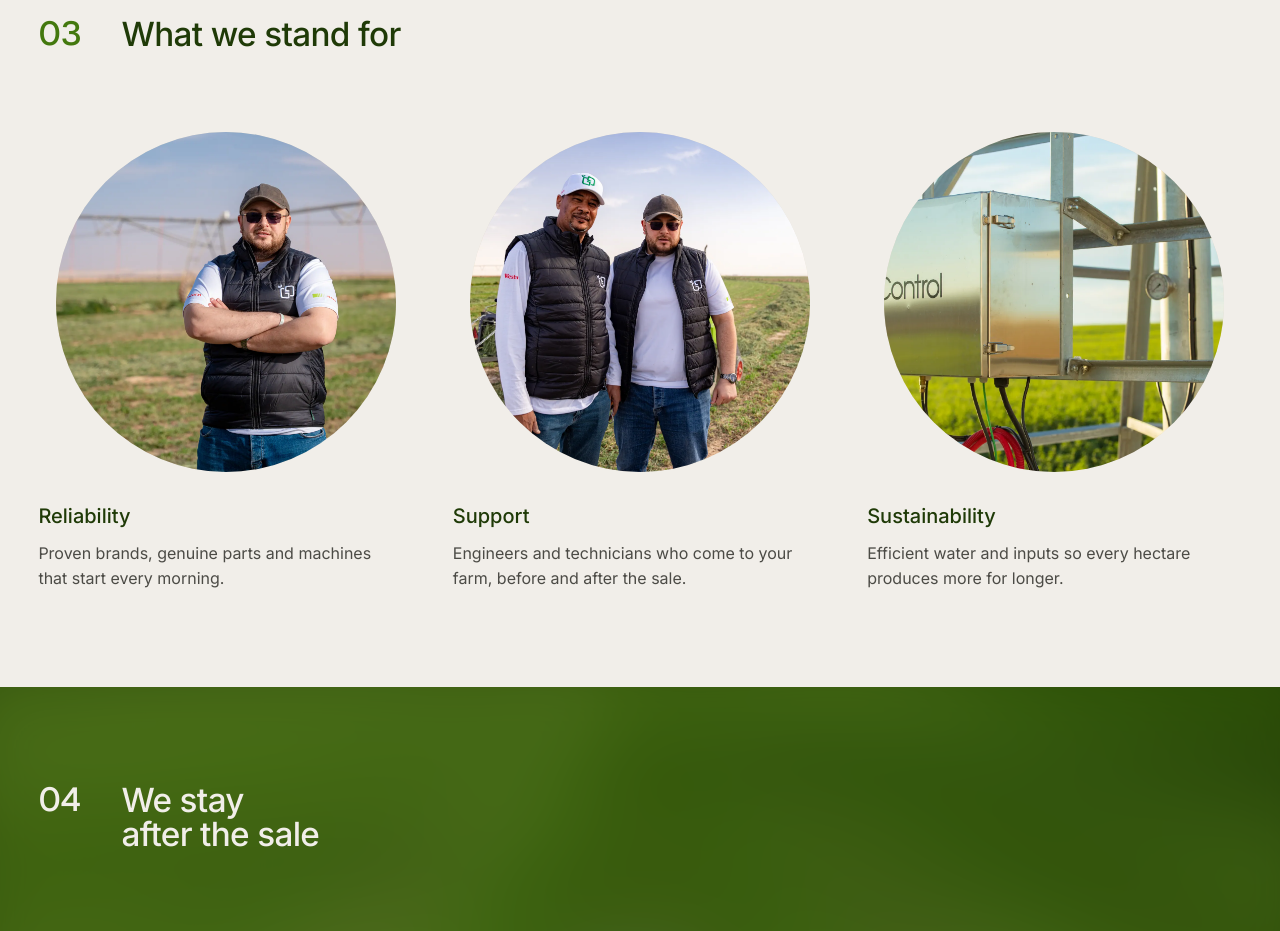
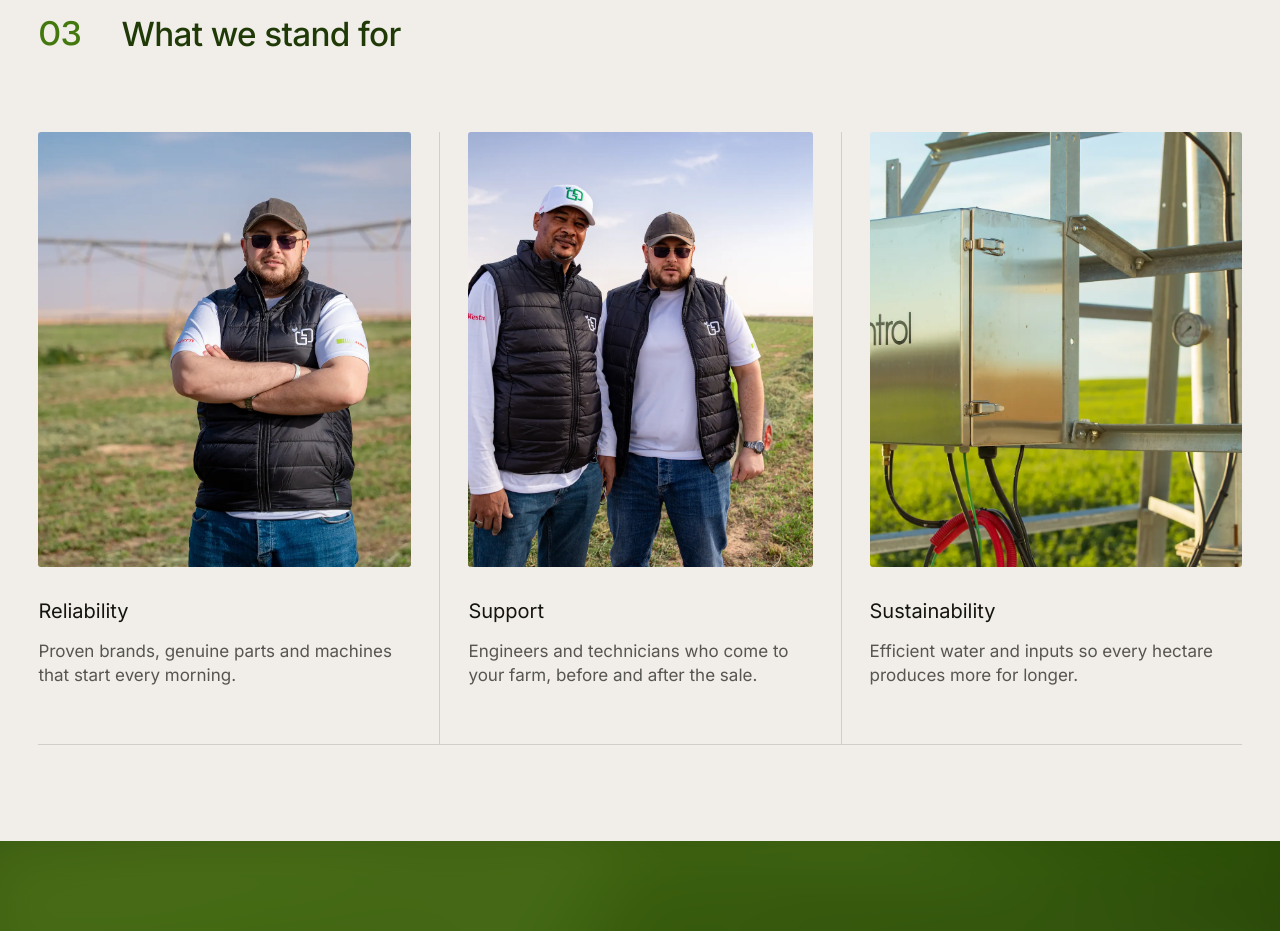
Before and after one commit to yan0sir/Ghargrow, a Next.js app: page /en/about in a window 1280 px wide. Shown: the part 2480-3411 px from the top of the page. Built offline with nearby package versions, Linux system fonts and the light colour scheme.

Commit message:
Leaves back to their longer fall; About values and Services branches as news-style cards
Co-Authored-By: Claude Opus 5.5 <noreply@anthropic.com>

```diff
--- a/src/app/[lang]/about/page.tsx
+++ b/src/app/[lang]/about/page.tsx
@@ -160,14 +160,14 @@ export default async function AboutPage({ params }: PageProps<"/[lang]/about">)
       <section className="border-t border-ink-900/10 bg-sand-50">
         <div className="wrap section-y">
           <ChapterHead n={3} title={t.ch[2].t} />
-          <ul className="mt-14 grid gap-12 sm:grid-cols-3 md:mt-20 md:gap-10">
+          <ul className="mt-14 grid border-b border-ink-900/15 md:mt-20 md:grid-cols-3">
             {d.values.map((v, i) => (
-              <li key={v.t}>
-                <div className="relative mx-auto aspect-square w-[min(100%,340px)] overflow-hidden rounded-full bg-sand-200">
+              <li key={v.t} className={`pb-12 md:pb-14 ${i ? "mt-10 md:mt-0 md:border-s md:border-ink-900/15 md:ps-7" : ""} ${i < 2 ? "md:pe-7" : ""}`}>
+                <div className="relative aspect-[426/479] overflow-hidden rounded-[3px] md:aspect-auto md:h-[min(34vw,600px)]">
                   <Image src={`/media/img/${["agronomist", "team-duo", "icontrol-field"][i]}.webp`} alt="" fill sizes="(max-width:640px) 80vw, 30vw" className="object-cover" />
                 </div>
-                <p className="mt-8 text-[20px] leading-tight font-medium text-green-900">{v.t}</p>
-                <p className="mt-3 max-w-[360px] text-[16px] leading-[1.55] text-ink-900/75">{v.d}</p>
+                <p className="mt-8 text-[20px] leading-tight text-ink-900">{v.t}</p>
+                <p className="mt-4 max-w-[400px] text-[17px] leading-[1.4] text-pretty text-ink-900/70">{v.d}</p>
               </li>
             ))}
           </ul>
--- a/src/app/[lang]/services/page.tsx
+++ b/src/app/[lang]/services/page.tsx
@@ -139,13 +139,13 @@ export default async function ServicesPage({ params }: PageProps<"/[lang]/servic
         <div className="wrap section-y">
           <ChapterHead n={4} title={t.branchesT} />
           <p className="mt-6 max-w-[520px] text-[17px] leading-[1.55] text-ink-900/75">{t.branchesP}</p>
-          <ul className="mt-14 grid gap-12 sm:grid-cols-3 md:mt-20 md:gap-10">
+          <ul className="mt-14 grid border-b border-ink-900/15 md:mt-20 md:grid-cols-3">
             {branches.map((b, i) => (
-              <li key={b.id}>
-                <div className="relative mx-auto aspect-square w-[min(100%,340px)] overflow-hidden rounded-full bg-sand-200">
+              <li key={b.id} className={`pb-12 md:pb-14 ${i ? "mt-10 md:mt-0 md:border-s md:border-ink-900/15 md:ps-7" : ""} ${i < 2 ? "md:pe-7" : ""}`}>
+                <div className="relative aspect-[426/479] overflow-hidden rounded-[3px] md:aspect-auto md:h-[min(34vw,600px)]">
                   <Image src={`/media/img/${["expo-team", "agronomist", "team-duo"][i]}.webp`} alt="" fill sizes="(max-width:640px) 80vw, 30vw" className="object-cover" />
                 </div>
-                <p className="mt-8 text-[20px] leading-tight font-medium text-green-900">{b.city[lang]}</p>
+                <p className="mt-8 text-[20px] leading-tight text-ink-900">{b.city[lang]}</p>
                 <a dir="ltr" href={`tel:${b.phone}`} className="mt-2 inline-block py-1 font-mono text-[15px] text-ink-900/75 hover:text-green-700">
                   {b.phoneDisplay}
                 </a>
--- a/src/components/motion/CursorLeaves.tsx
+++ b/src/components/motion/CursorLeaves.tsx
@@ -55,7 +55,7 @@ export function CursorLeaves() {
           { transform: `translate(${-drift * 0.3}px,${fall * 0.6}px) rotate(${start + spin * 0.7}deg) rotateY(${flip * 0.7}deg)`, opacity: 0.9, offset: 0.6 },
           { transform: `translate(${drift}px,${fall}px) rotate(${start + spin}deg) rotateY(${flip}deg)`, opacity: 0 },
         ],
-        { duration: 600, easing: "cubic-bezier(.3,.1,.4,1)" },
+        { duration: 2200 + Math.random() * 1200, easing: "cubic-bezier(.3,.1,.4,1)" },
       );
       anim.onfinish = () => {
         leaf.remove();
```
